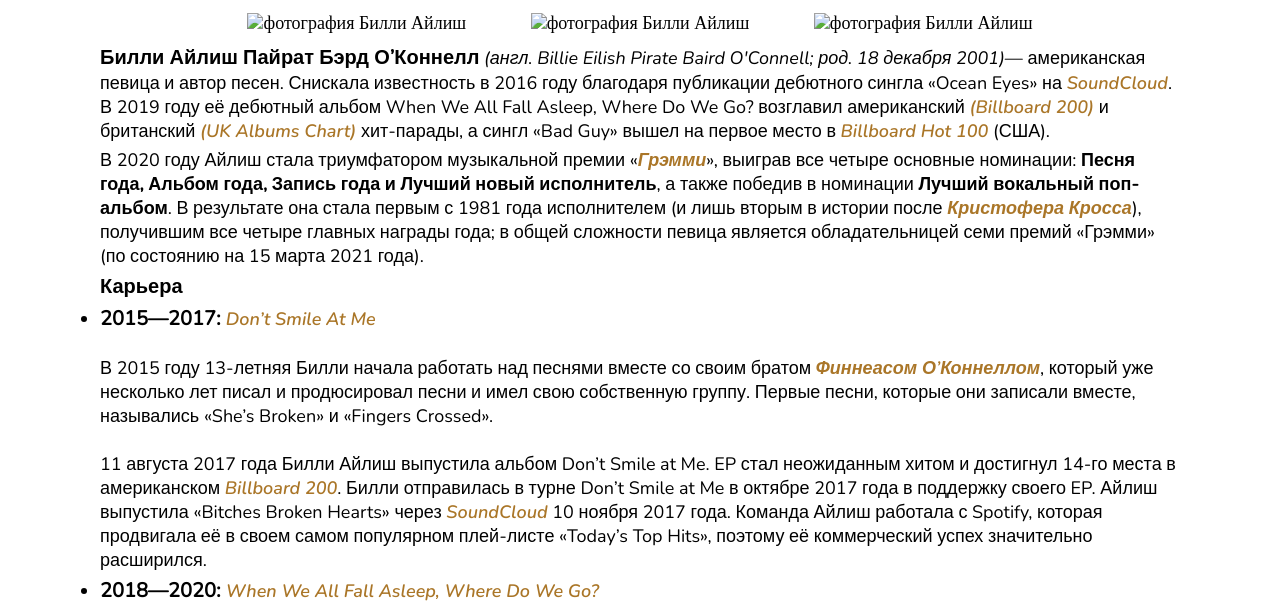
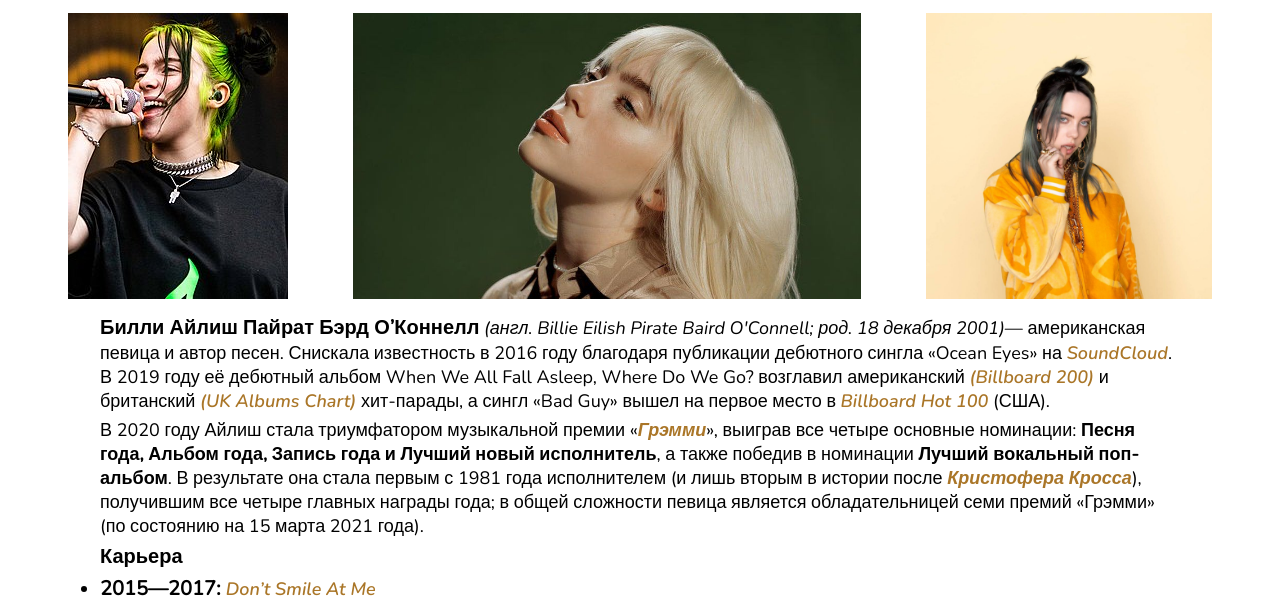
Before and after one commit to Anika1712/site, a plain HTML site: page index.html in a window 1280 px wide. Shown: the part 191-800 px from the top of the page. Drawn offline with nearby package versions, Linux system fonts and the light colour scheme; the site is published under a folder, as on GitHub Pages, so addresses that start at the root find nothing.

Commit message:
Update index.html

```diff
--- a/index.html
+++ b/index.html
@@ -18,10 +18,10 @@
     </header>
     <main>
         <div style="text-align:center">
-            <img src="/img/220px-Billie_Eilish_at_Pukkelpop_(48590443381)_(cropped).jpg" alt="фотография Билли Айлиш"
+            <img src="img/220px-Billie_Eilish_at_Pukkelpop_(48590443381)_(cropped).jpg" alt="фотография Билли Айлиш"
                 style="margin:0px 10px 0px 10px; ">
-            <img src="/img/11.jpg" alt="фотография Билли Айлиш" style="margin:0px 10px 0px 10px; ">
-            <img src="/img/56973906_1031440620389086_5150401069125206016_o.jpg" alt="фотография Билли Айлиш"
+            <img src="img/11.jpg" alt="фотография Билли Айлиш" style="margin:0px 10px 0px 10px; ">
+            <img src="img/56973906_1031440620389086_5150401069125206016_o.jpg" alt="фотография Билли Айлиш"
                 style="margin:0px 10px 0px 10px; ">
         </div>
         <p>
@@ -114,7 +114,7 @@
                 сентября 2019 г.</li>
         </ul>
         <p class="link">Страница создана 12.09.2021<br>
-            by Anika Kirilyuk <br><a href="https://www.instagram.com/anikakirilyuk/?hl=ru"><img src="/img/inst.png"
+            by Anika Kirilyuk <br><a href="https://www.instagram.com/anikakirilyuk/?hl=ru"><img src="img/inst.png"
                     class="link" alt="инстаграм"></a> </p>
 
     </footer>
```
